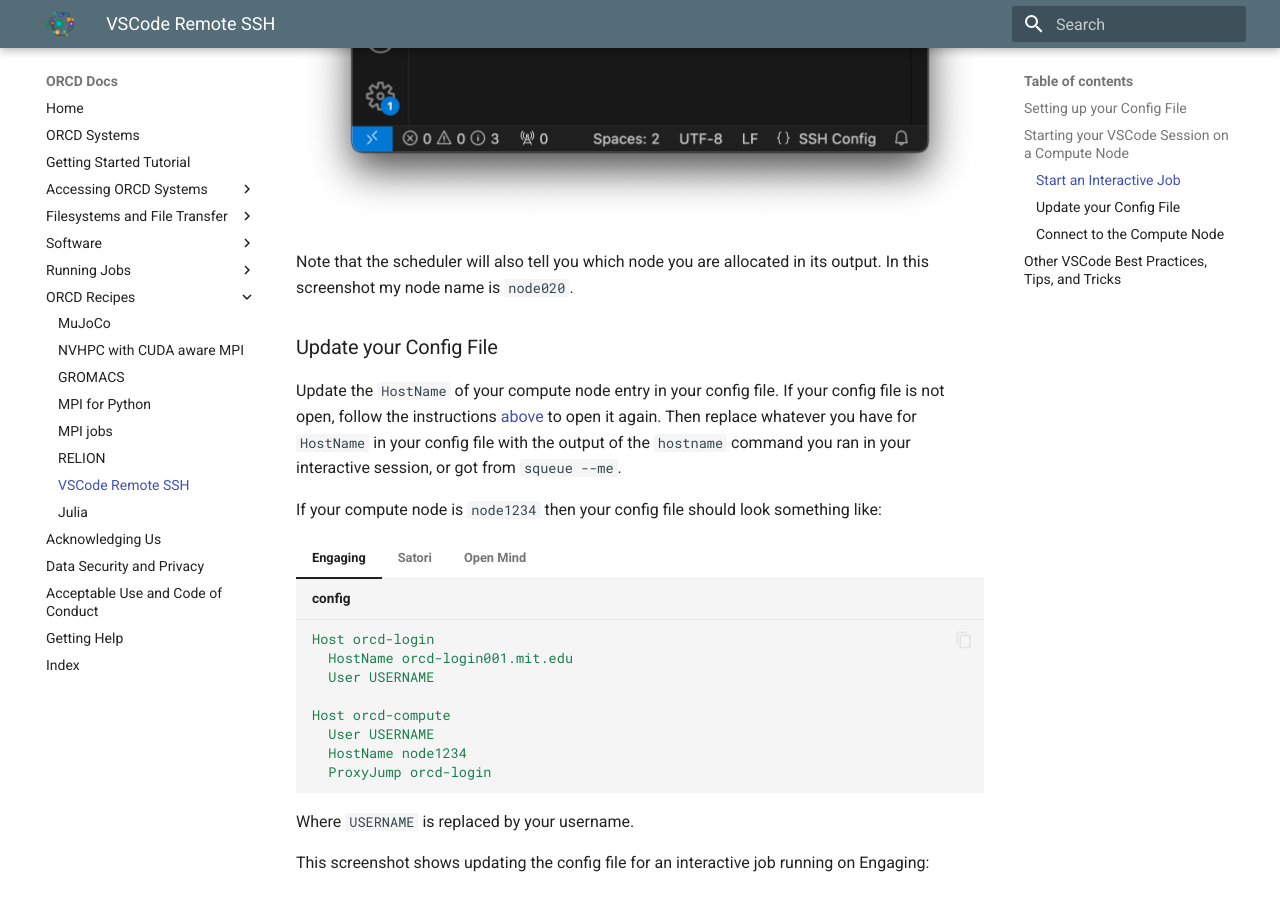
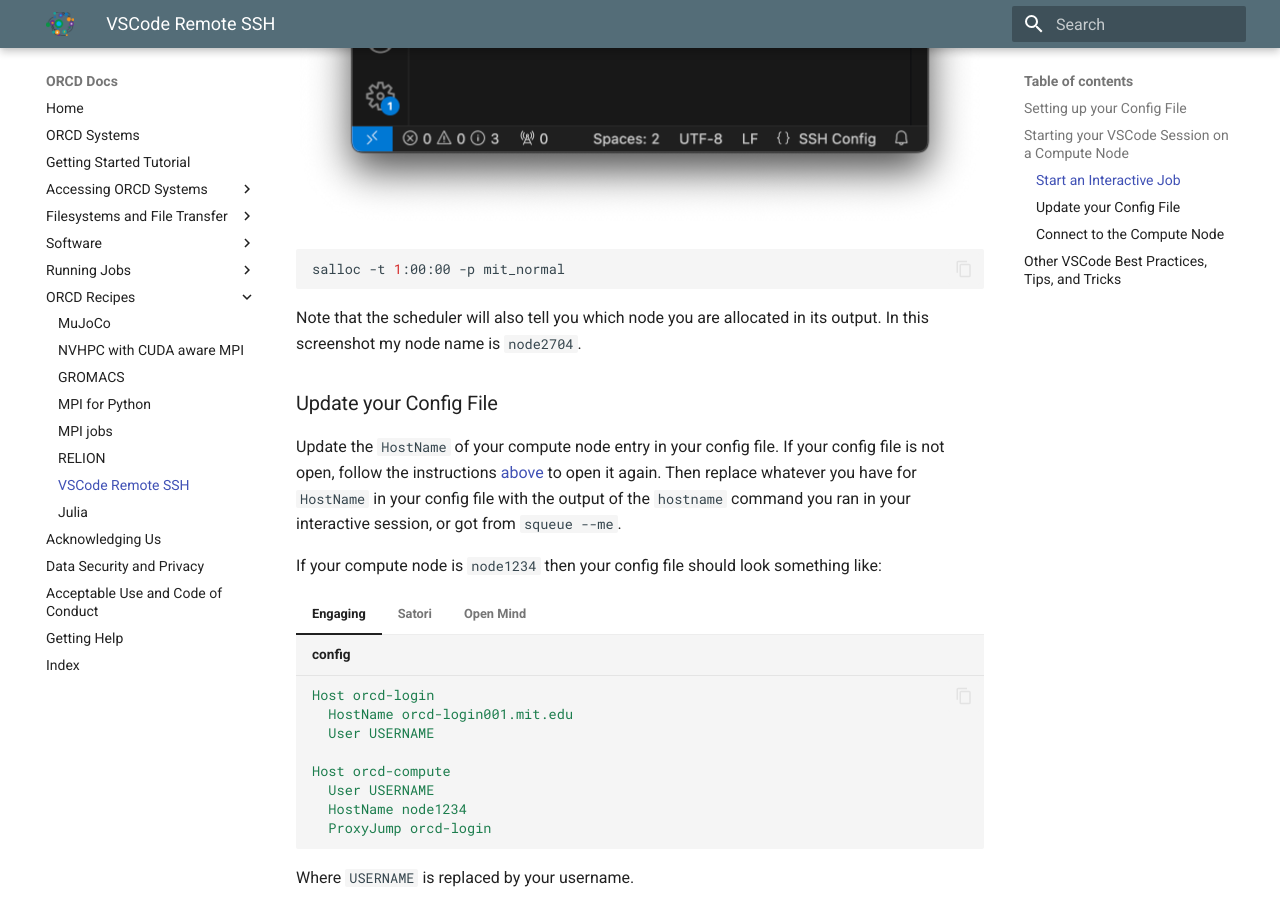
Before and after one commit to mit-orcd/orcd-docs-edit, an MkDocs documentation site: the page built from docs/recipes/vscode.md, in a window 1280 px wide and 900 px high, scrolled down 3690 px. Built offline with MkDocs 1.6.1 and Material for MkDocs 9.7.7, drawn with Linux system fonts in a browser that asks for light colours; some of the changed text lies outside the part shown.

Commit message:
fix text

````diff
--- a/docs/recipes/vscode.md
+++ b/docs/recipes/vscode.md
@@ -131,7 +131,11 @@
 
 ![Interactive job on Engaging in a VSCode terminal](../images/vscode/vscode_interactive_job.png)
 
-Note that the scheduler will also tell you which node you are allocated in its output. In this screenshot my node name is `node020`.
+```bash
+salloc -t 1:00:00 -p mit_normal
+```
+
+Note that the scheduler will also tell you which node you are allocated in its output. In this screenshot my node name is `node2704`.
 
 ### Update your Config File
 
@@ -184,7 +188,7 @@
 
 ![Update VSCode SSH config file with node name of interactive job on Engaging](../images/vscode/vscode_update_config.png)
 
-Since the interactive job in my screenshot is running on `node020`, I have updated `HostName` to `node-020` for the `orcd-compute` entry in my config file.
+Since the interactive job in my screenshot is running on `node2704`, I have updated `HostName` to `node2704` for the `orcd-compute` entry in my config file.
 
 ### Connect to the Compute Node
 
````
